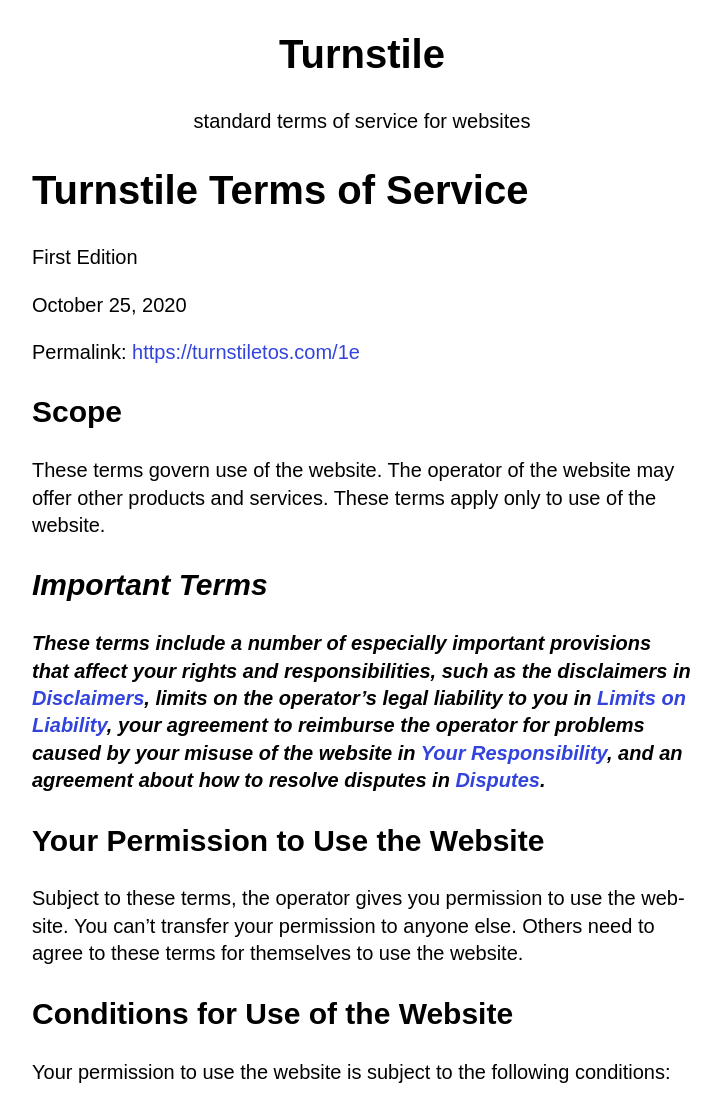
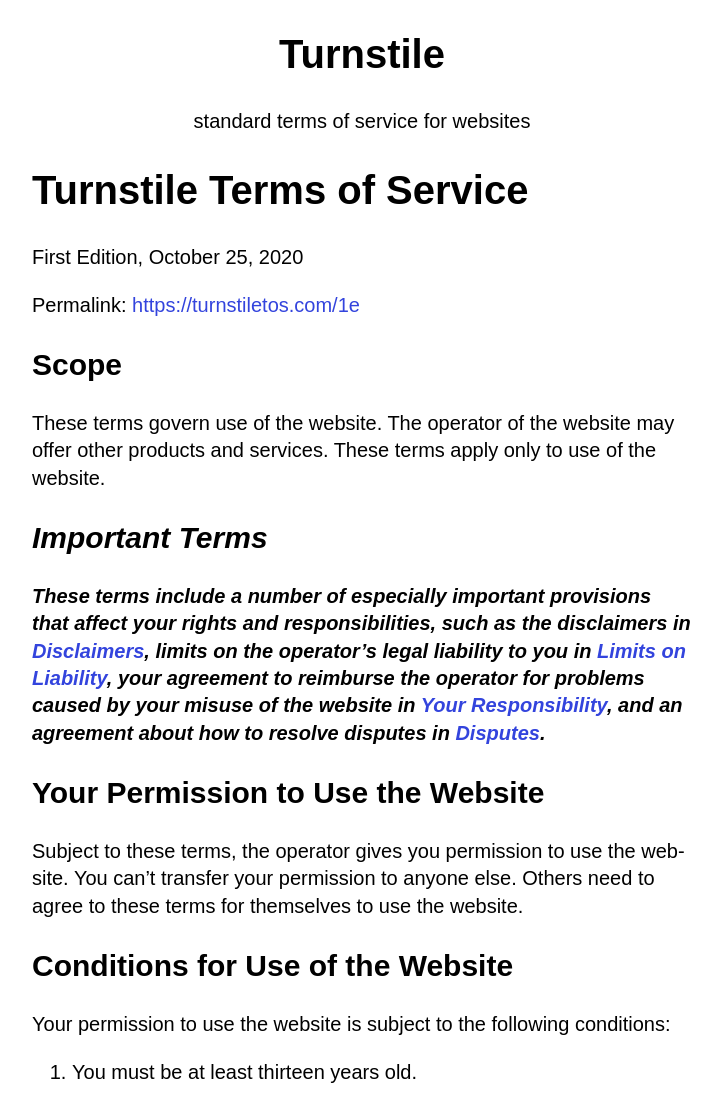
Before and after one commit to kemitchell/turnstiletos.com, a plain HTML site: page 1e.html in a window 1280 px wide. Shown: the top 1100 px of the page, without its empty margins (278-999 px from the left). Drawn offline with Linux system fonts and the light colour scheme.

Commit message:
Put edition and publication date in same paragraph

```diff
--- a/1e.html
+++ b/1e.html
@@ -23,7 +23,7 @@
   </header>
   <main role="main">
     <h1>Turnstile Terms of Service</h1>
-    <p class="edition">First Edition</p><time class="published" datetime="2020-10-25">October 25, 2020</time>
+    <p class="edition">First Edition, <time class="published" datetime="2020-10-25">October 25, 2020</time></p>
     <p>Permalink: <a href="https://turnstiletos.com/1e">https://turnstiletos.com/1e</a></p>
     <section>
       <h2 id="scope">Scope</h2>
```
